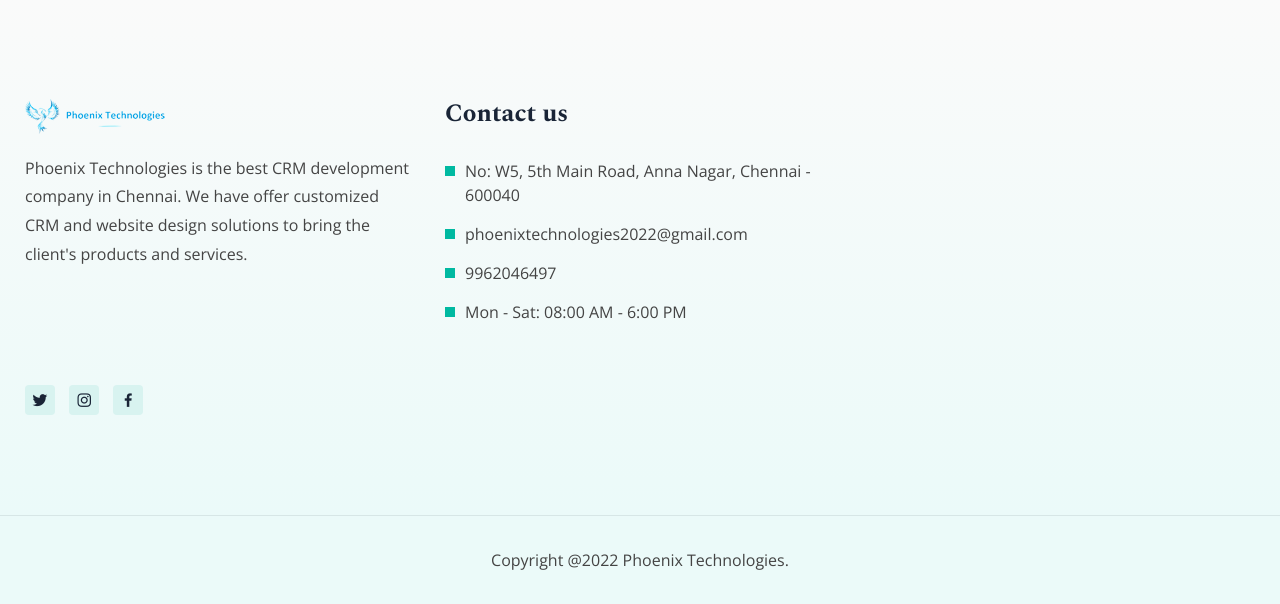
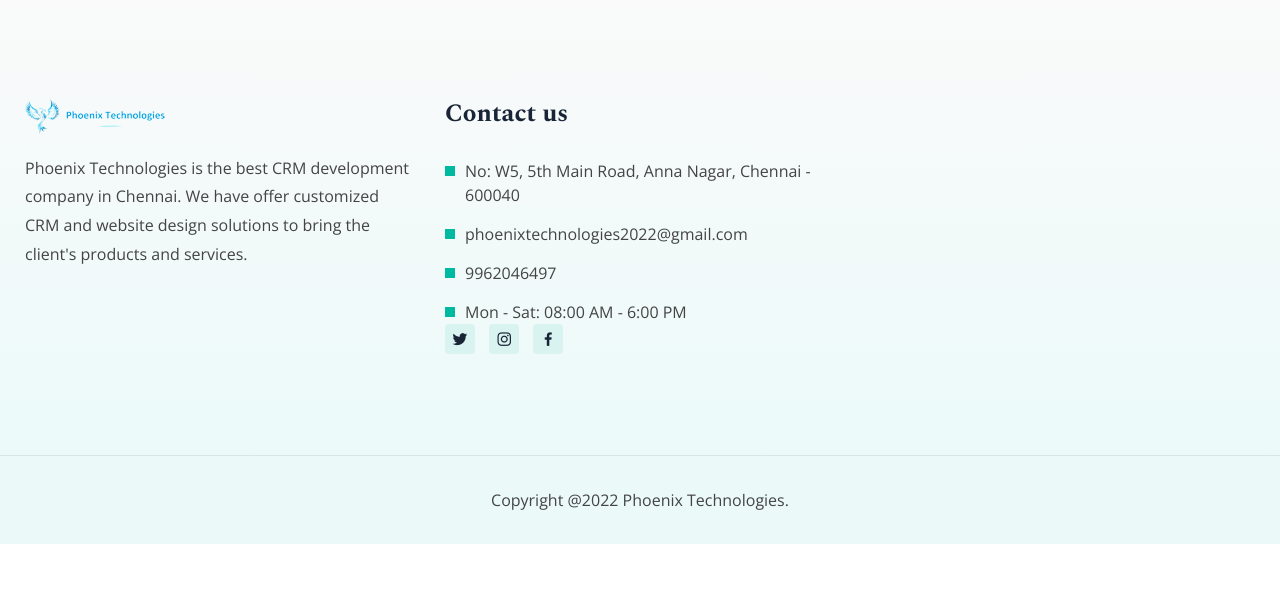
Before and after one commit to pravinb2w/phstock, a PHP site: page / in a window 1280 px wide. Shown: the part 5680-6284 px from the top of the page. After the commit the page ends 6224 px from the top, so only its background shows below. Run offline with PHP 8.4, Linux system fonts and the light colour scheme; some libraries are stand-ins or nearby versions.

Commit message:
social media

```diff
--- a/index.php
+++ b/index.php
@@ -1342,19 +1342,6 @@
 								</li>
 								<li>Mon - Sat: 08:00 AM - 6:00 PM</li>
 							</ul>
-						</div>
-					</div>
-
-					 <div class="col-lg-4 col-md-6">
-						<div class="single-footer-widget">
-							 <div style="width: 100%"><iframe width="100%" height="250" frameborder="0" scrolling="no" marginheight="0" marginwidth="0" src="https://maps.google.com/maps?width=100%25&amp;height=450&amp;hl=en&amp;q=No:%20W5,%205th%20Main%20Road,%20Anna%20Nagar,%20Chennai%20-%20600040+(My%20Business%20Name)&amp;t=&amp;z=14&amp;ie=UTF8&amp;iwloc=B&amp;output=embed" loading="lazy"></iframe></div>
-						</div>
-					</div>
-
-
-					<div class="col-lg-3 col-md-6">
-						<div class="single-footer-widget">
-
 							<div class="social-area">
 								<ul>
 									<li>
@@ -1376,6 +1363,13 @@
 							</div>
 						</div>
 					</div>
+
+					 <div class="col-lg-4 col-md-6">
+						<div class="single-footer-widget">
+							 <div style="width: 100%"><iframe width="100%" height="250" frameborder="0" scrolling="no" marginheight="0" marginwidth="0" src="https://maps.google.com/maps?width=100%25&amp;height=450&amp;hl=en&amp;q=No:%20W5,%205th%20Main%20Road,%20Anna%20Nagar,%20Chennai%20-%20600040+(My%20Business%20Name)&amp;t=&amp;z=14&amp;ie=UTF8&amp;iwloc=B&amp;output=embed" loading="lazy"></iframe></div>
+						</div>
+					</div>
+
 				</div>
 			</div>
 		</section>
```
